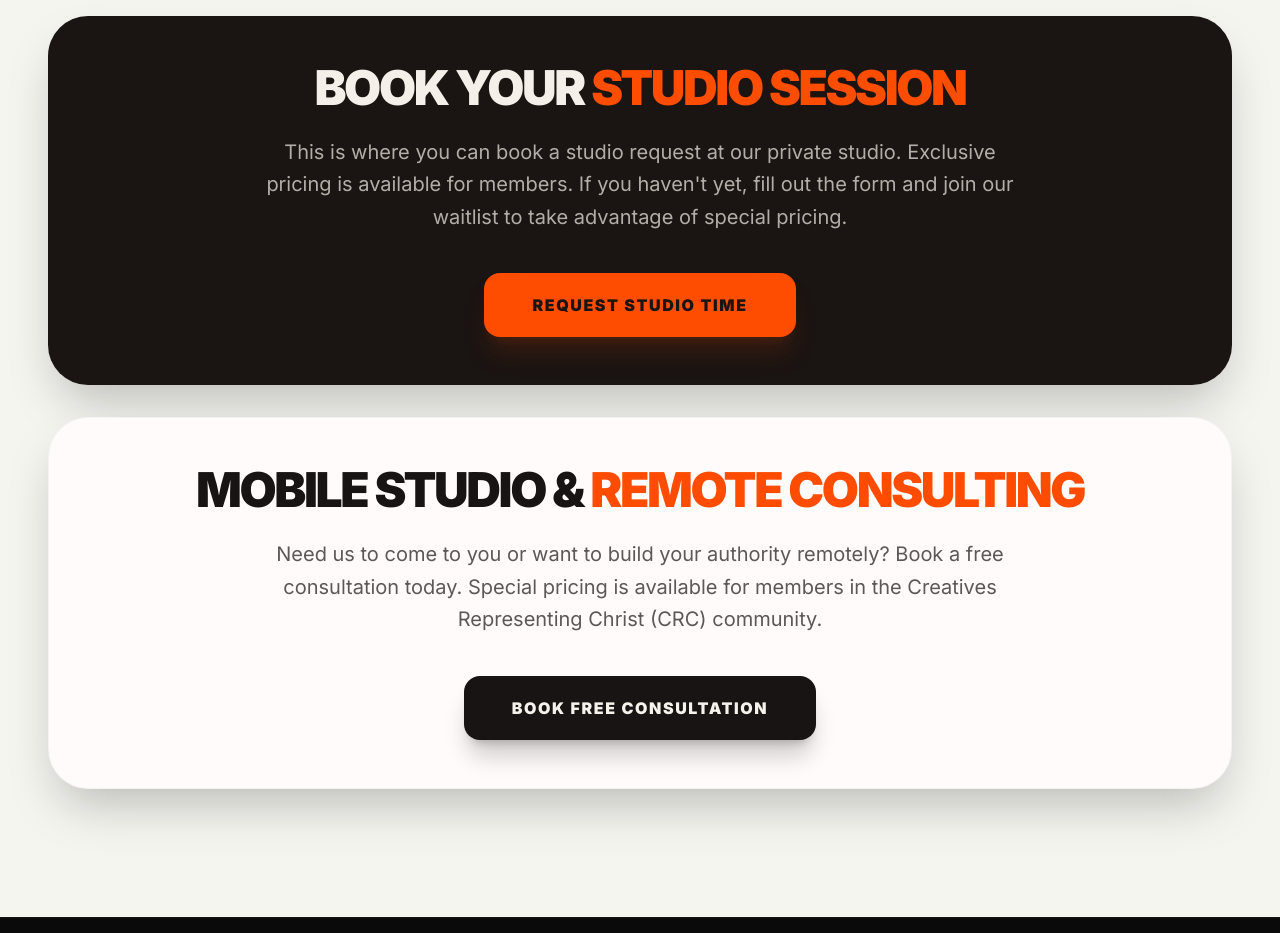
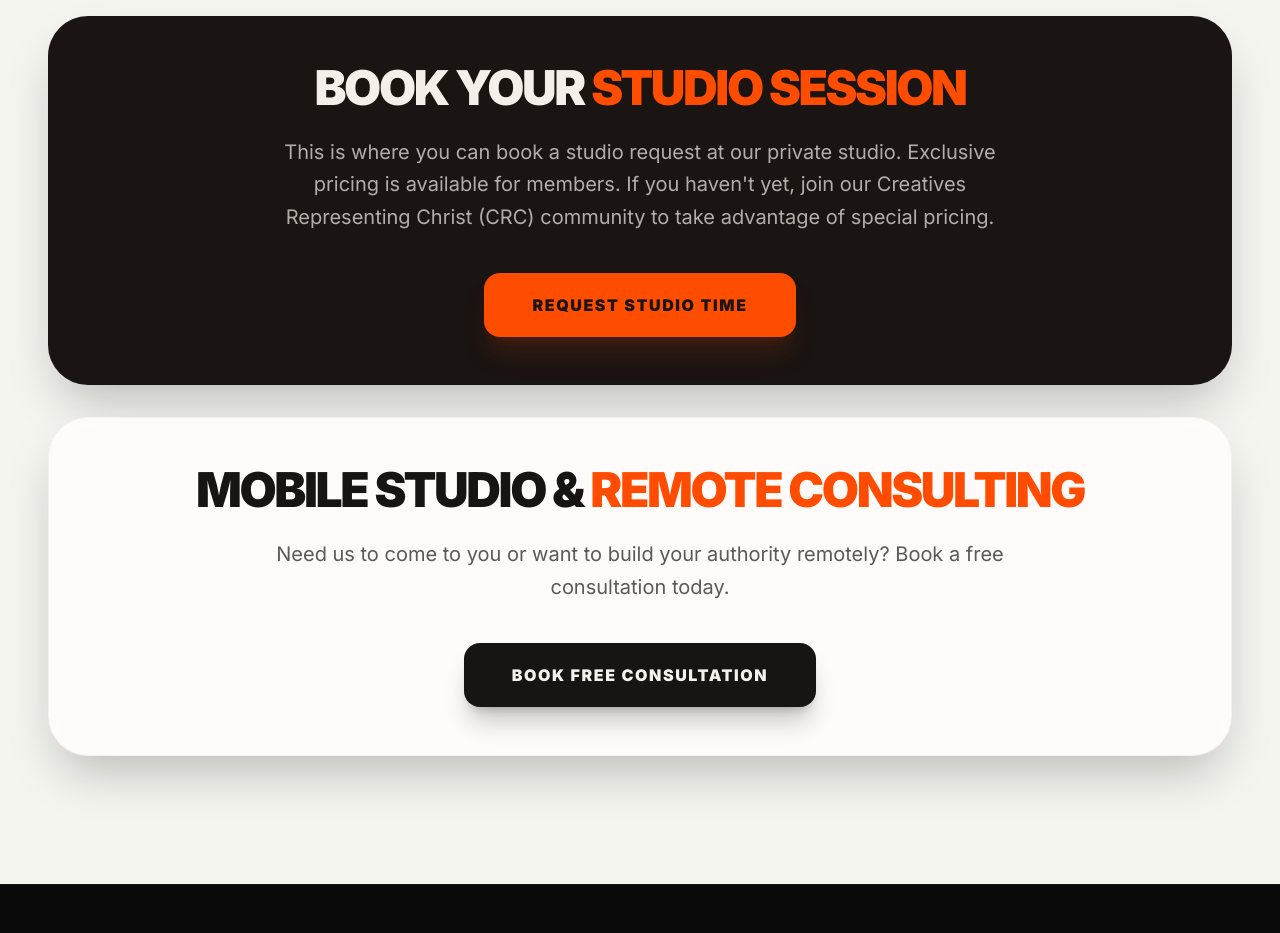
Before and after one commit to mikemillermedia/riseandrendercrc, a React (Vite) app: page / in a window 1280 px wide. Shown: the part 5220-6153 px from the top of the page. Built offline with nearby package versions, Linux system fonts and the light colour scheme; no server answers.

Commit message:
Update LandingPage.tsx

```diff
--- a/LandingPage.tsx
+++ b/LandingPage.tsx
@@ -284,7 +284,7 @@ const LandingPage: React.FC = () => {
               Book Your <span className="text-[#ff4d00]">Studio Session</span>
             </h3>
             <p className="text-xl text-[#F5F5F0]/70 max-w-3xl mx-auto mb-10 leading-relaxed">
-              This is where you can book a studio request at our private studio. Exclusive pricing is available for members. If you haven't yet, fill out the form and join our waitlist to take advantage of special pricing.
+              This is where you can book a studio request at our private studio. Exclusive pricing is available for members. If you haven't yet, join our Creatives Representing Christ (CRC) community to take advantage of special pricing.
             </p>
             <a
               href="https://tally.so/r/dWxaOy"
@@ -302,7 +302,7 @@ const LandingPage: React.FC = () => {
               Mobile Studio & <span className="text-[#ff4d00]">Remote Consulting</span>
             </h3>
             <p className="text-xl text-[#131313]/70 max-w-3xl mx-auto mb-10 leading-relaxed">
-              Need us to come to you or want to build your authority remotely? Book a free consultation today. Special pricing is available for members in the Creatives Representing Christ (CRC) community.
+              Need us to come to you or want to build your authority remotely? Book a free consultation today.
             </p>
             <a
               href="https://calendar.app.google/yHaHjKPJyDSnfNw97"
```
